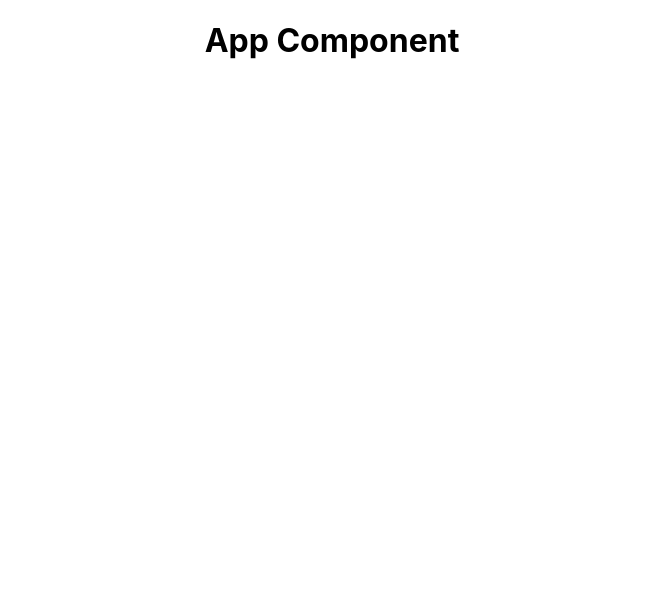
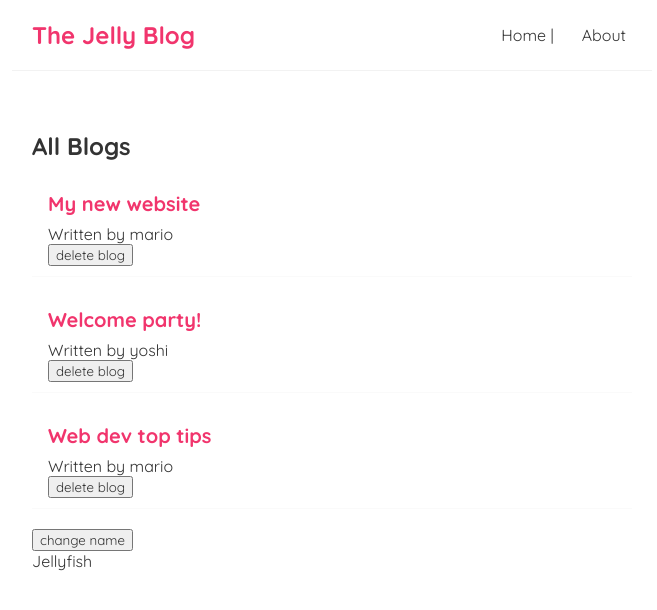
Before and after one commit to YeaminRabbi/react-js, a React (Create React App) app: page / in a window 1280 px wide. Shown: the top 610 px of the page, without its empty margins (308-965 px from the left). Built offline with nearby package versions, Linux system fonts and the light colour scheme.

Commit message:
basic Blog List View

```diff
--- a/src/App.js
+++ b/src/App.js
@@ -1,11 +1,13 @@
-import './App.css';
+import Navbar from './pages/navbar/Navbar';
+import Home from './pages/home/Home';
 
 function App() {
   return (
     <div className="App">
-        <div className="content">
-            <h1>App Component</h1>
-        </div>
+      <Navbar />
+      <div className="content">
+        <Home />
+      </div>
     </div>
   );
 }
--- a/src/index.css
+++ b/src/index.css
@@ -1,13 +1,103 @@
-body {
+@import url('https://fonts.googleapis.com/css2?family=Quicksand:wght@300;400;500;600;700&display=swap');
+
+/* base styles */
+* {
   margin: 0;
-  font-family: -apple-system, BlinkMacSystemFont, 'Segoe UI', 'Roboto', 'Oxygen',
-    'Ubuntu', 'Cantarell', 'Fira Sans', 'Droid Sans', 'Helvetica Neue',
-    sans-serif;
-  -webkit-font-smoothing: antialiased;
-  -moz-osx-font-smoothing: grayscale;
+  font-family: "Quicksand";
+  color: #333;
+}
+.navbar {
+  padding: 20px;
+  display: flex;
+  align-items: center;
+  max-width: 600px;
+  margin: 0 auto;
+  border-bottom: 1px solid #f2f2f2;
+}
+.navbar h1 {
+  color: #f1356d;
+}
+.navbar .links {
+  margin-left: auto;
+}
+.navbar a {
+  margin-left: 16px;
+  text-decoration: none;
+  padding: 6px;
+}
+.navbar a:hover {
+  color: #f1356d;
+}
+.content {
+  max-width: 600px;
+  margin: 40px auto;
+  padding: 20px;
 }
 
-code {
-  font-family: source-code-pro, Menlo, Monaco, Consolas, 'Courier New',
-    monospace;
+/* blog previews / list */
+.blog-preview {
+  padding: 10px 16px;
+  margin: 20px 0;
+  border-bottom: 1px solid #fafafa;
 }
+.blog-preview:hover {
+  box-shadow: 1px 3px 5px rgba(0,0,0,0.1);
+}
+.blog-preview h2 {
+  font-size: 20px;
+  color: #f1356d;
+  margin-bottom: 8px;
+}
+.blog-preview a{
+  text-decoration: none;
+}
+
+/* blog details page */
+.blog-details h2 {
+  font-size: 20px;
+  color: #f1356d;
+  margin-bottom: 10px;
+}
+.blog-details div {
+  margin: 20px 0;
+}
+.blog-details button {
+  background: #f1356d;
+  color: #fff;
+  border: 0;
+  padding: 8px;
+  border-radius: 8px;
+  cursor: pointer;
+}
+
+/* create new blog form */
+.create {
+  max-width: 400px;
+  margin: 0 auto;
+  text-align: center;
+}
+.create label {
+  text-align: left;
+  display: block;
+}
+.create h2 {
+  font-size: 20px;
+  color: #f1356d;
+  margin-bottom: 30px;
+}
+.create input, .create textarea, .create select {
+  width: 100%;
+  padding: 6px 10px;
+  margin: 10px 0;
+  border: 1px solid #ddd;
+  box-sizing: border-box;
+  display: block;
+}
+.create button {
+  background: #f1356d;
+  color: #fff;
+  border: 0;
+  padding: 8px;
+  border-radius: 8px;
+  cursor: pointer;
+}
--- /dev/null
+++ b/src/pages/blog/BlogList.js
@@ -0,0 +1,16 @@
+const BlogList = ({ blogs, title, handleDelete }) => {
+    return (
+      <div className="blog-list">
+        <h2>{ title }</h2>
+        {blogs.map(blog => (
+          <div className="blog-preview" key={blog.id} >
+            <h2>{ blog.title }</h2>
+            <p>Written by { blog.author }</p>
+            <button onClick={() => handleDelete(blog.id)}>delete blog</button>
+          </div>
+        ))}
+      </div>
+    );
+  }
+
+  export default BlogList;
--- /dev/null
+++ b/src/pages/home/Home.js
@@ -0,0 +1,32 @@
+import { useEffect, useState } from "react";
+import BlogList from "../blog/BlogList";
+
+const Home = () => {
+  const [blogs, setBlogs] = useState([
+    { title: 'My new website', body: 'lorem ipsum...', author: 'mario', id: 1 },
+    { title: 'Welcome party!', body: 'lorem ipsum...', author: 'yoshi', id: 2 },
+    { title: 'Web dev top tips', body: 'lorem ipsum...', author: 'mario', id: 3 }
+  ])
+
+  const [name, setName] = useState('Jellyfish');
+
+  const handleDelete = (id) => {
+    const newBlogs = blogs.filter(blog => blog.id !== id);
+    setBlogs(newBlogs);
+  }
+
+  useEffect(() => {
+    console.log('use effect ran');
+    console.log(blogs);
+  }, [name])
+
+  return (
+    <div className="home">
+      <BlogList blogs={blogs} title="All Blogs" handleDelete={handleDelete} />
+      <button onClick={() => setName('Tushar')}>change name</button>
+      <p>{name}</p>
+    </div>
+  );
+}
+
+export default Home;
--- /dev/null
+++ b/src/pages/navbar/Navbar.js
@@ -0,0 +1,13 @@
+const Navbar = () => {
+    return (
+      <nav className="navbar">
+        <h1>The Jelly Blog</h1>
+        <div className="links">
+          <a href="/">Home |</a>
+          <a href="/">About</a>
+        </div>
+      </nav>
+    );
+  }
+
+  export default Navbar;
```
Also changed, not shown: src/pages/about/About.js (added).
